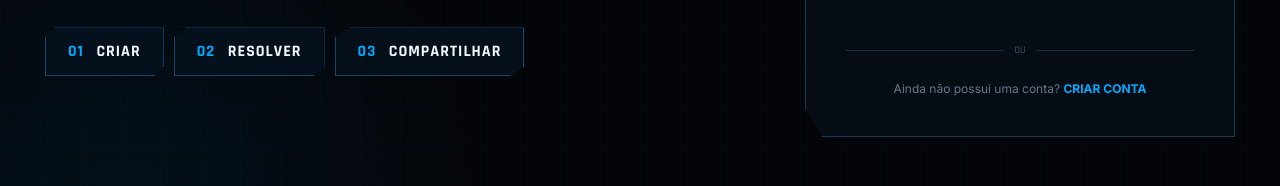
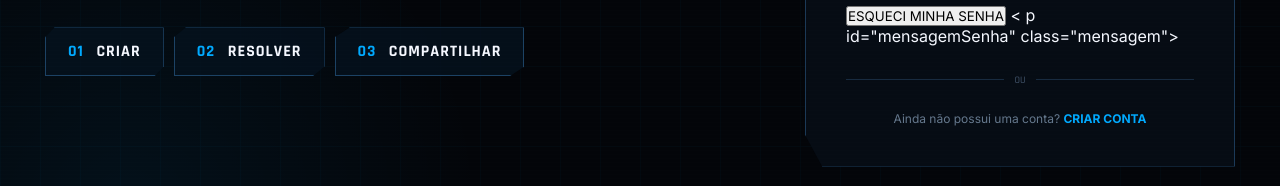
Before and after one commit to anagabriela-santos/My-Simular, a plain HTML site: page index.html in a window 1280 px wide. Shown: the part 614-800 px from the top of the page. Drawn offline with nearby package versions, Linux system fonts and the light colour scheme.

Commit message:
Corrige recuperação de senha

```diff
--- a/index.html
+++ b/index.html
@@ -151,6 +151,15 @@
                 </button>
 
                 <p id="mensagemLogin" class="mensagem"></p>
+
+                <button
+                    class="esqueci-senha"
+                    onclick="esqueciSenha()"
+                >
+                        ESQUECI MINHA SENHA
+                </button>
+
+<               p id="mensagemSenha" class="mensagem"></p>
 
                 <div class="divisor">
                     <span>OU</span>
```
